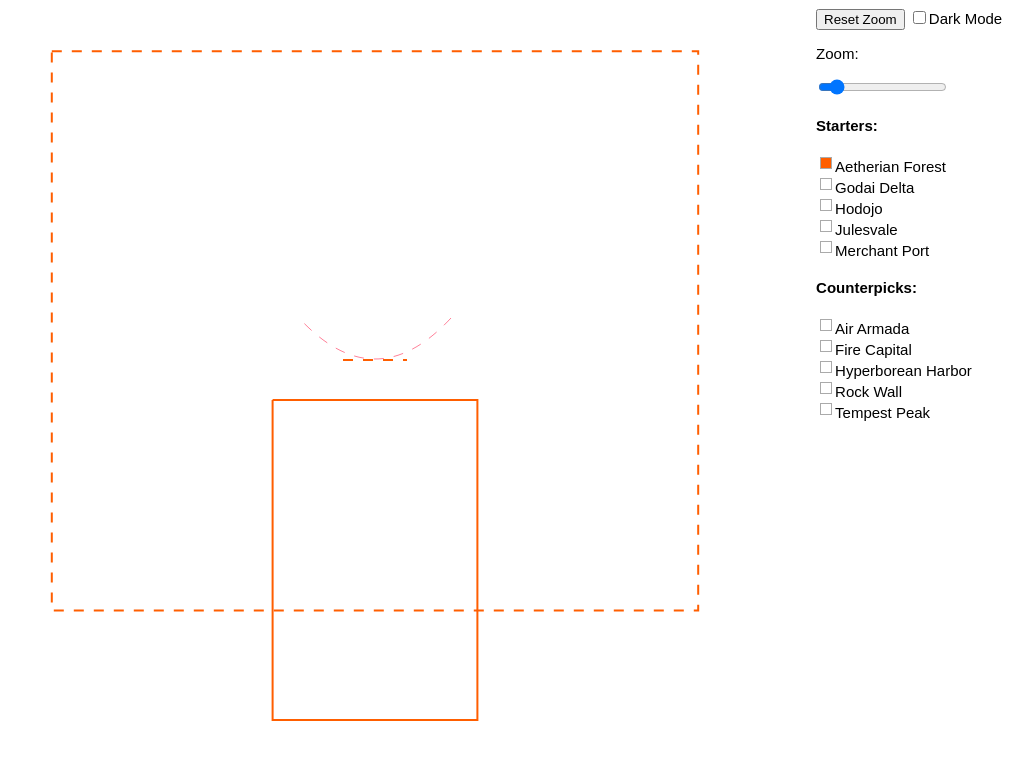
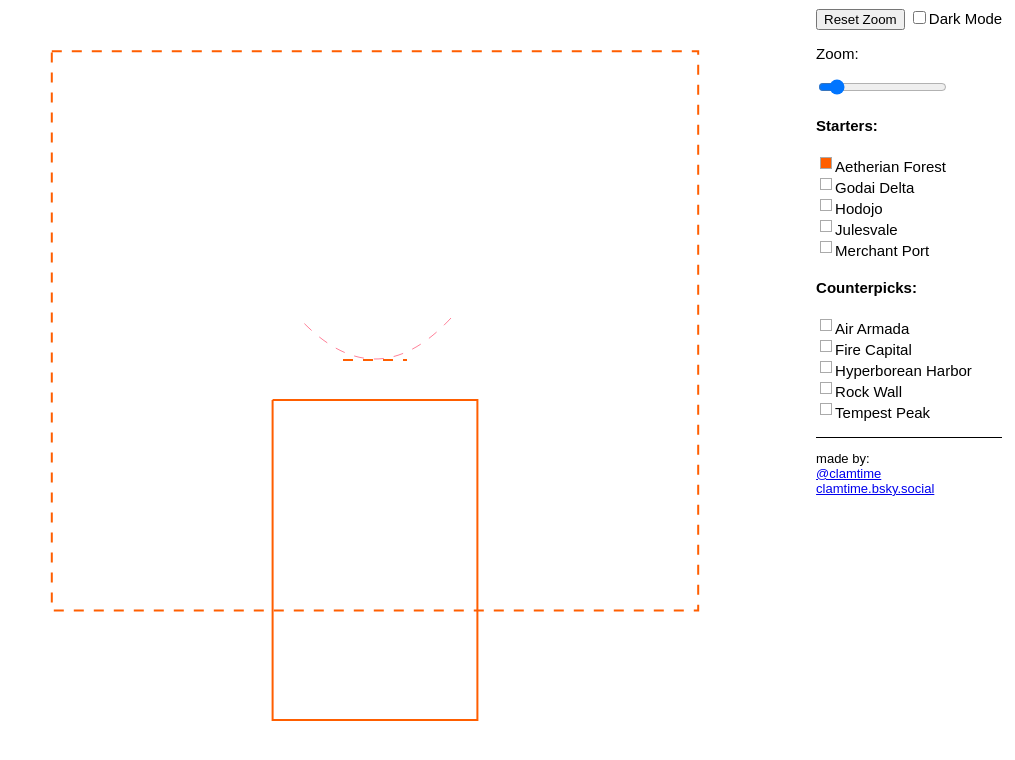
Before and after one commit to clamtime/rivals2-stage-viewer, a plain HTML site: page index.html in a window 1280 px wide. Shown: the whole page, without its empty margins (265-1280 px from the left). Drawn offline with Linux system fonts and the light colour scheme.

Commit message:
whoops, forgot to save index html on last commit

```diff
--- a/index.html
+++ b/index.html
@@ -16,9 +16,12 @@
                 <input id="scale-slider" width="20px" type="range" value="10">
             </div>
 
-            <div class="stagelist" id="stagelist">
-                <div class="line">asad</div>
-            </div>
-        </div>
+            <div class="stagelist" id="stagelist"></div>
+            <div class="line"></div>
+            <p style="font-size: small; text-align: left">
+                made by: </br>
+                <a href="https://twitter.com/clamtime">@clamtime</a></br>
+                <a href="https://bsky.app/profile/clamtime.bsky.social">clamtime.bsky.social
+            </p>
     </body>
 </html>
```
